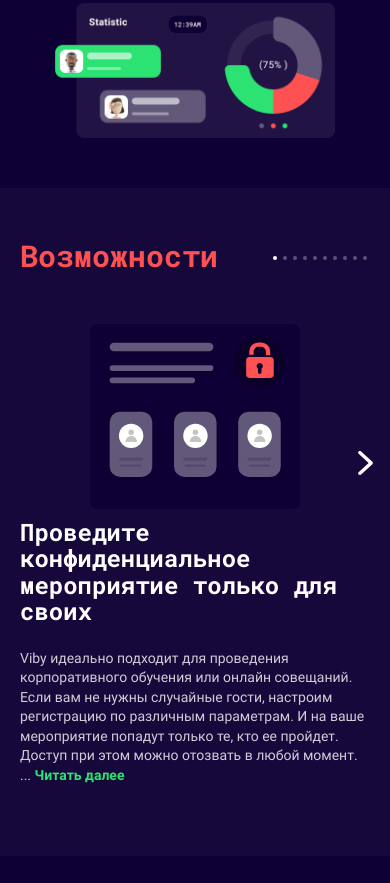
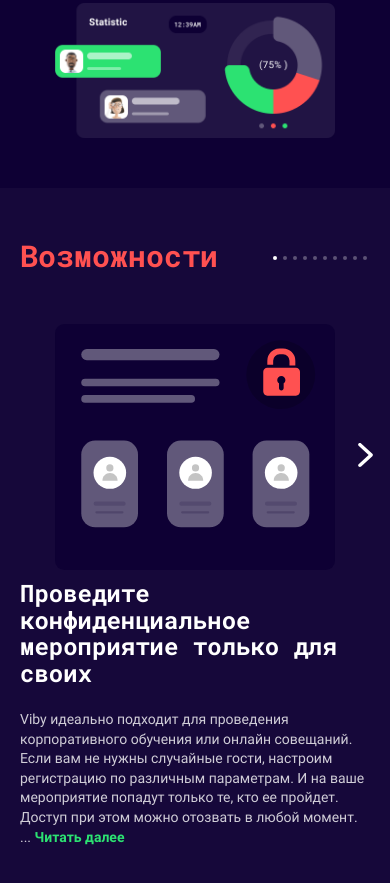
Before and after one commit to goldwinalec/viby, a plain HTML site: page index.html in a window 390 px wide. Shown: the part 2521-3404 px from the top of the page. Before the commit the page ends 3377 px from the top, so only its background shows below. Drawn offline with Linux system fonts and the light colour scheme.

Commit message:
Update slider

```diff
--- a/scss/media.scss
+++ b/scss/media.scss
@@ -294,4 +294,11 @@
   .features__img {
     width: 80%;
   }
+  .opportunities__item-img {
+    width: 80%;
+  }
+  .slick-next,
+  .slick-prev {
+    top: 25%;
+  }
 }
```
Also changed, not shown: css/media.css, css/style.css.
